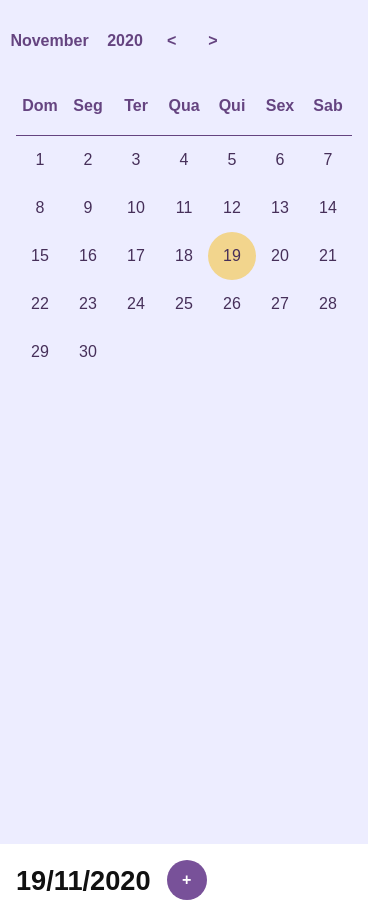
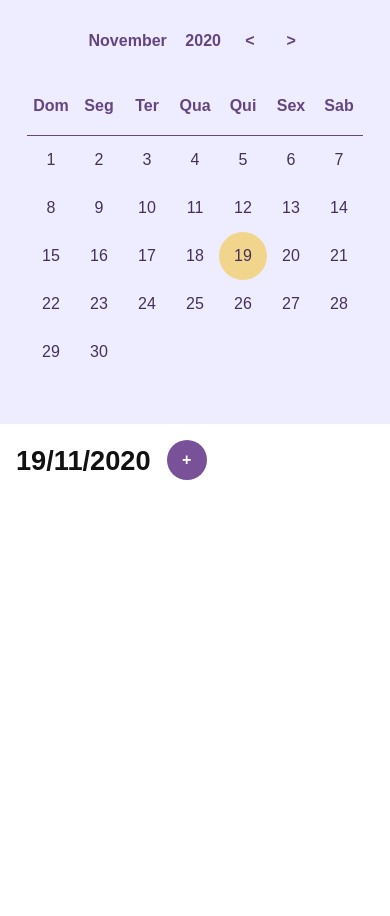
Before and after one commit to jvretamero/chrono, a Vue app: page / in a window 390 px wide. After the commit the page ends 844 px from the top, so only its background shows below. Built offline with nearby package versions, Linux system fonts and the light colour scheme.

Commit message:
Design em telas mobile

```diff
--- a/src/layout/Agendamentos.vue
+++ b/src/layout/Agendamentos.vue
@@ -59,6 +59,27 @@
     flex-direction: row;
     flex-wrap: wrap;
     align-items: flex-start;
+    margin: 0 auto;
+    max-width: 52rem;
+}
+
+@media (max-width: 576px) {
+    .container {
+        width: 100%;
+        flex-direction: column;
+    }
+
+    .calendario {
+        width: 100%;
+        height: auto;
+        display: flex;
+        flex-direction: column;
+        align-items: center;
+    }
+
+    .agendamentos {
+        width: 100%;
+    }
 }
 </style>
 
```
